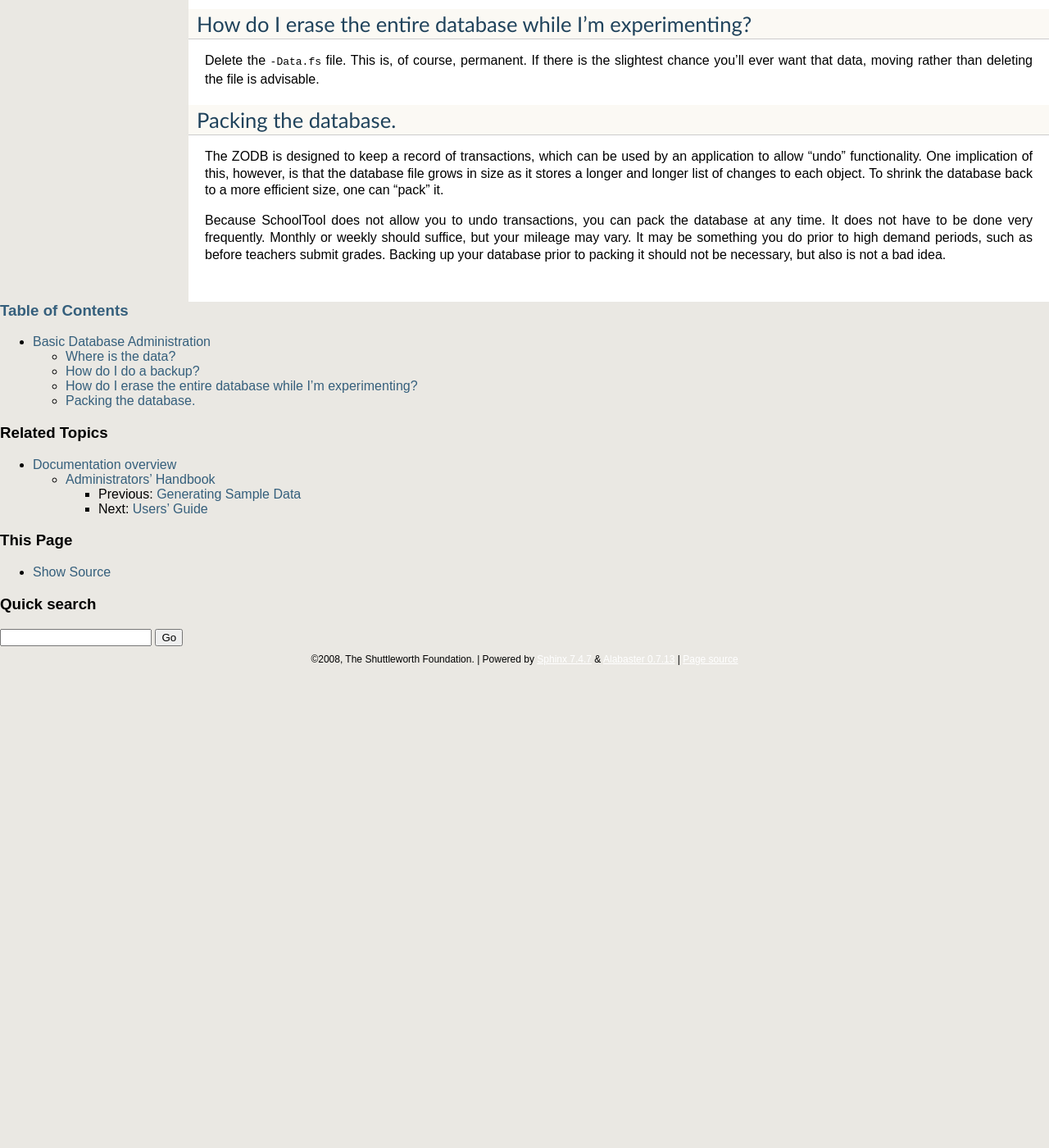
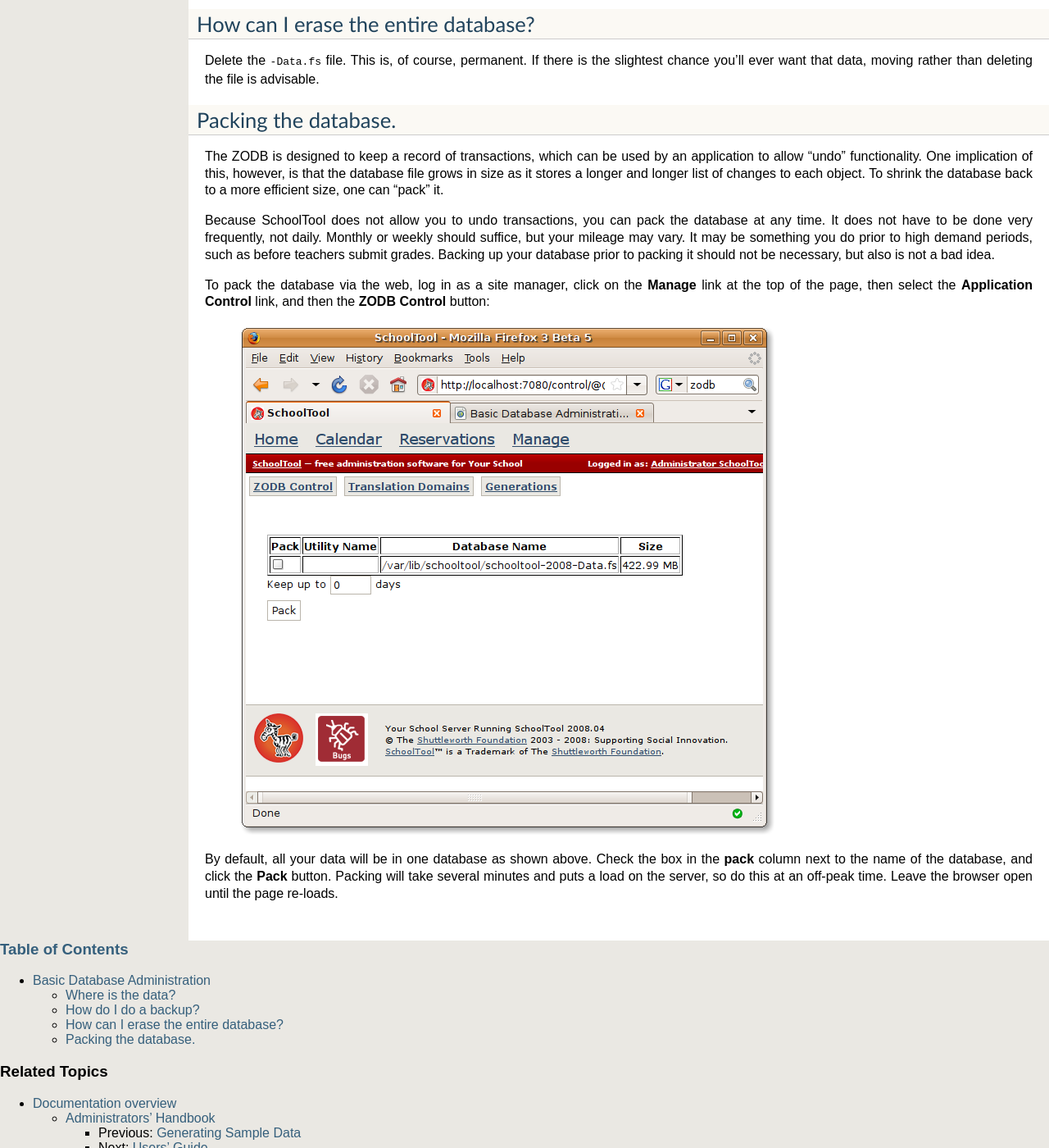
Before and after one commit to schooltool-project/schooltool-book, a Sphinx documentation site: the page built from source/database.rst, in a window 1280 px wide and 1400 px high, scrolled down 571 px. Shown: the whole window at 82% size. Built offline with Sphinx 7.4.7, drawn with Linux system fonts in a browser that asks for light colours; before the commit the page ends 1391 px from its top, so only the background shows below that.

Commit message:
Database packing.

```diff
--- a/source/database.rst
+++ b/source/database.rst
@@ -19,8 +19,8 @@
 
 Substitute the actual location of your backup in the place of ``/media/backups``.  Of course, if you've got a more sophisticated backup system than ``cp``, by all means use that!
 
-How do I erase the entire database while I'm experimenting?
------------------------------------------------------------
+How can I erase the entire database?
+------------------------------------
 
 Delete the ``-Data.fs`` file.  This is, of course, permanent.  If there is the slightest chance you'll ever want that data, moving rather than deleting the file is advisable.
 
@@ -29,4 +29,10 @@
 
 The ZODB is designed to keep a record of transactions, which can be used by an application to allow "undo" functionality.  One implication of this, however, is that the database file grows in size as it stores a longer and longer list of changes to each object.  To shrink the database back to a more efficient size, one can "pack" it.
 
-Because SchoolTool does not allow you to undo transactions, you can pack the database at any time.  It does not have to be done very frequently.  Monthly or weekly should suffice, but your mileage may vary.  It may be something you do prior to high demand periods, such as before teachers submit grades.  Backing up your database prior to packing it should not be necessary, but also is not a bad idea.
+Because SchoolTool does not allow you to undo transactions, you can pack the database at any time.  It does not have to be done very frequently, not daily.  Monthly or weekly should suffice, but your mileage may vary.  It may be something you do prior to high demand periods, such as before teachers submit grades.  Backing up your database prior to packing it should not be necessary, but also is not a bad idea.
+
+To pack the database via the web, log in as a site manager, click on the **Manage** link at the top of the page, then select the **Application Control** link, and then the **ZODB Control** button:
+
+   .. image:: images/packing.png
+
+By default, all your data will be in one database as shown above.  Check the box in the **pack** column next to the name of the database, and click the **Pack** button.  Packing will take several minutes and puts a load on the server, so do this at an off-peak time.  Leave the browser open until the page re-loads.
```
